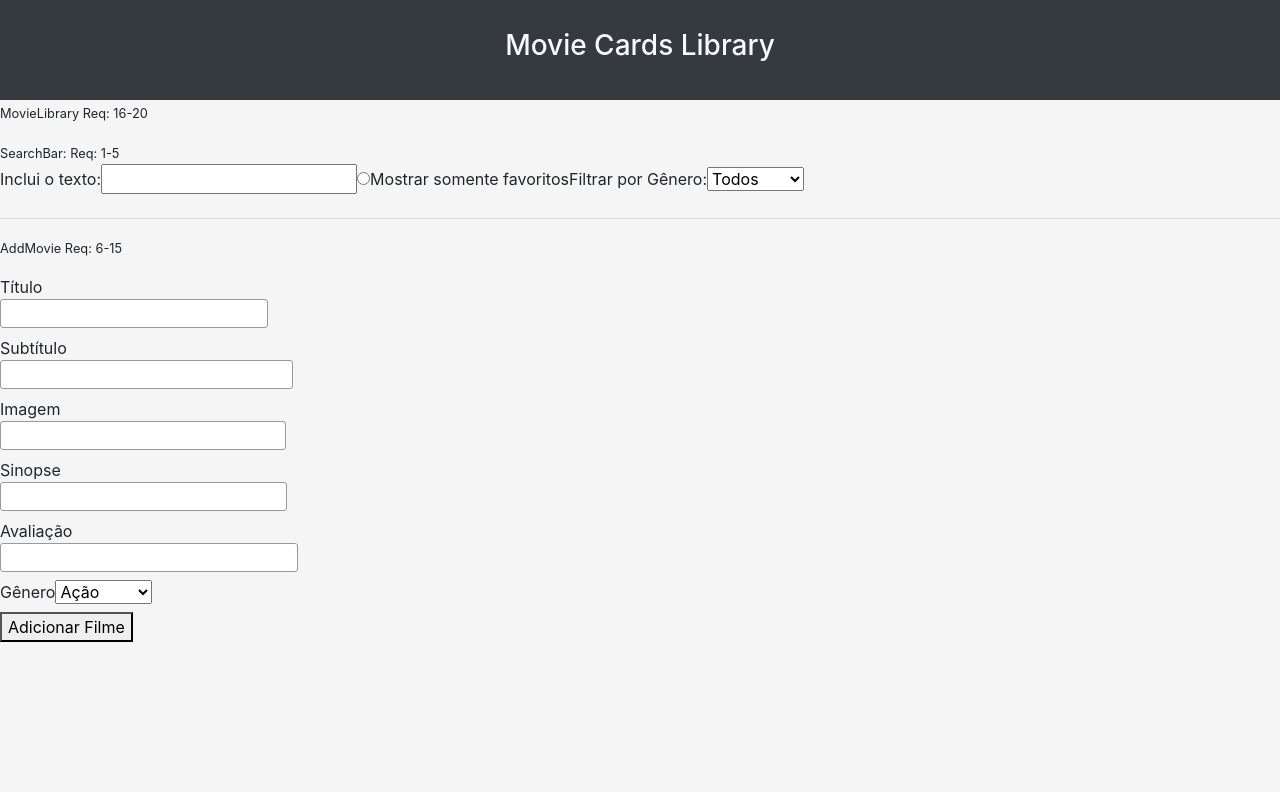
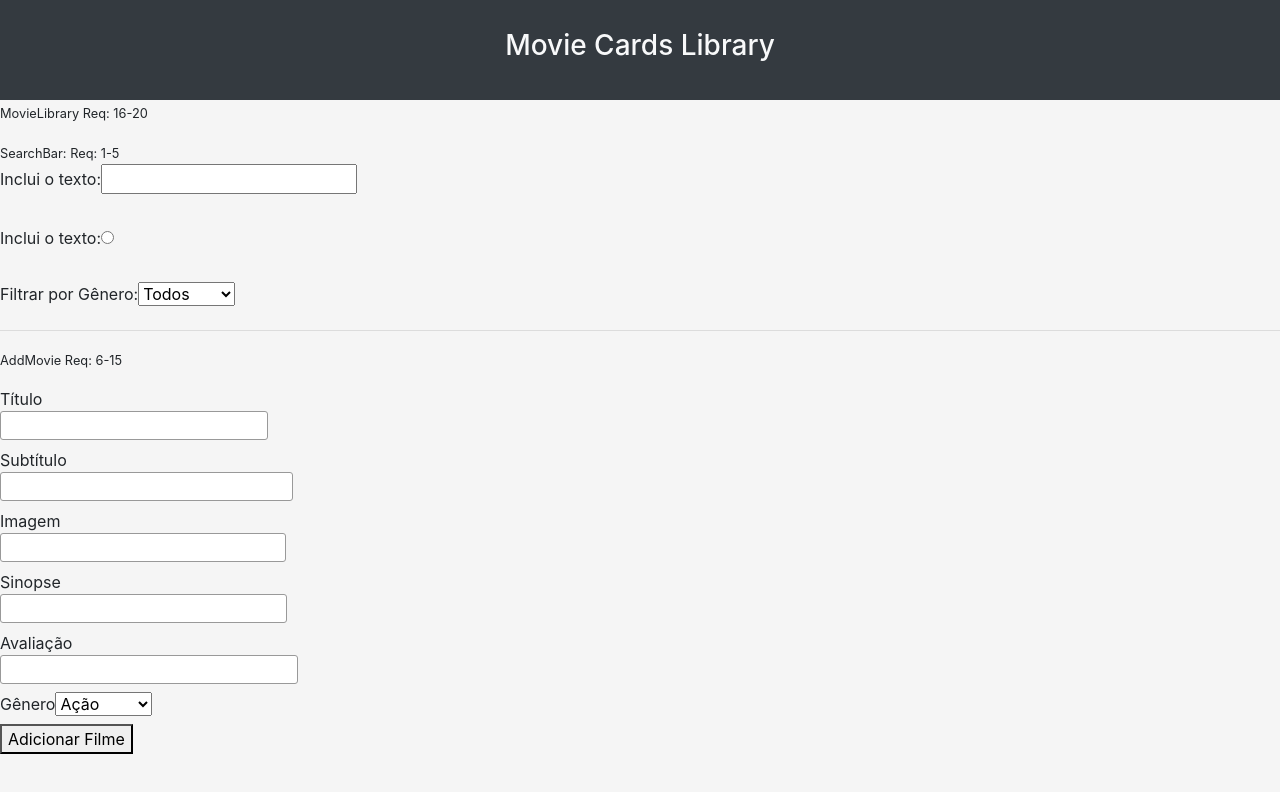
Before and after one commit to tryber/sd-04-block12-project-movie-card-library-stateful, a React (Create React App) app: page / in a window 1280 px wide. Shown: the top 792 px of the page. Built offline with nearby package versions, Linux system fonts and the light colour scheme.

Commit message:
initial requirements

```diff
--- a/src/components/AddMovie.jsx
+++ b/src/components/AddMovie.jsx
@@ -12,27 +12,17 @@ class AddMovie extends Component {
   constructor(props) {
     super(props);
     this.state = initialState; // https://bit.ly/2UjQzyh
+    this.handleChange = this.handleChange.bind(this);
+    this.resetBuilder = this.resetBuilder.bind(this);
   }
   // https://bit.ly/3cJhOsq
-  handleChange = (e) => this.setState({ [e.target.name]: e.target.value });
+  handleChange(e) {
+    this.setState({ [e.target.name]: e.target.value });
+  }
   // https://bit.ly/2UjQzyh
-  resetBuilder = (values) => {
+  resetBuilder(values) {
     this.setState(this.initialState);
-  };
-  //   title = () => {
-  //     return (
-  //       <label htmlFor="title">
-  //         Título
-  //         <input
-  //           type="text"
-  //           name="title"
-  //           // style={sytleForm}
-  //           value={this.state.title}
-  //           onChange={this.handleChange}
-  //         />
-  //       </label>
-  //     );
-  //   };
+  }
   createForm = (key, mark, kind) => {
     const styleForm = {
       width: '100%',
@@ -58,12 +48,7 @@ class AddMovie extends Component {
     return (
       <label htmlFor="genre">
         Gênero
-        <select
-          name="genre"
-          //   style={sytleForm}
-          value={this.state.genre}
-          onChange={this.handleChange}
-        >
+        <select name="genre" value={this.state.genre} onChange={this.handleChange}>
           <option value="action">Ação</option>
           <option value="comedy">Comédia</option>
           <option value="thriller">Suspense</option>
@@ -98,6 +83,22 @@ class AddMovie extends Component {
 }
 
 export default AddMovie;
+
+//   title = () => {
+//     return (
+//       <label htmlFor="title">
+//         Título
+//         <input
+//           type="text"
+//           name="title"
+//           // style={sytleForm}
+//           value={this.state.title}
+//           onChange={this.handleChange}
+//         />
+//       </label>
+//     );
+//   };
+
 // const { onClick } = this.props;
 // const styleForm = { width: '100%' };
 // const input = (name, value, onChange) => {
--- a/src/components/SearchBar.jsx
+++ b/src/components/SearchBar.jsx
@@ -2,46 +2,42 @@
 import React, { Component } from 'react';
 
 class SearchBar extends Component {
-  textIncluded = (searchText, onSearchTextChange) => {
+  createForm(alias, kind, grade, change) {
     return (
-      <label htmlFor="textIncluded">
-        Inclui o texto:
-        <input
-          type="text"
-          width="200px"
-          name="textIncluded"
-          // style={input}
-          value={searchText}
-          onChange={() => onSearchTextChange}
-        />
-      </label>
-      // <br />
+      <div>
+        <label htmlFor={alias}>
+          Inclui o texto:
+          <input type={kind} name={alias} value={grade} onChange={change} />
+        </label>
+      </div>
     );
-  };
-  favoriteOnly = (bookmakedOnly, onBookmarkedChange) => {
-    return (
-      <label htmlFor="favOnly">
-        <input
-          type="radio"
-          name="favOnly"
-          value={bookmakedOnly}
-          onChange={() => onBookmarkedChange}
-        />
-        Mostrar somente favoritos
-      </label>
-      // <br />
-    );
-  };
-  genreFilter = (selectedGenre, onSelectedGenreChange) => {
+  }
+  // textIncluded() {
+  //   const { searchText, onSearchTextChange } = this.props;
+  //   return (
+  //     <div>
+  //       <label htmlFor="textIncluded">
+  //         Inclui o texto:
+  //         <input type="text" name="textIncluded" value={searchText} onChange={onSearchTextChange} />
+  //       </label>
+  //     </div>
+  //   );
+  // }
+  // favoriteOnly() {
+  //   const { bookmakedOnly, onBookmarkedChange } = this.props;
+  //   return (
+  //     <label htmlFor="favOnly">
+  //       <input type="radio" name="favOnly" value={bookmakedOnly} onChange={onBookmarkedChange} />
+  //       Mostrar somente favoritos
+  //     </label>
+  //   );
+  // }
+  genreFilter() {
+    const { selectedGenre, onSelectedGenreChange } = this.props;
     return (
       <label htmlFor="genreFilter">
         Filtrar por Gênero:
-        <select
-          name="genreFilter"
-          // style={input}
-          value={selectedGenre}
-          onChange={() => onSelectedGenreChange}
-        >
+        <select name="genreFilter" value={selectedGenre} onChange={onSelectedGenreChange}>
           <option value="">Todos</option>
           <option value="action">Ação</option>
           <option value="comedy">Comédia</option>
@@ -50,25 +46,19 @@ class SearchBar extends Component {
       </label>
       // <br />
     );
-  };
+  }
   render() {
-    const {
-      searchText,
-      bookmakedOnly,
-      selectedGenre,
-      onSearchTextChange,
-      onBookmarkedChange,
-      onSelectedGenreChange,
-    } = this.props;
-    // const input = { width: '100%' };
+    const { searchText, onSearchTextChange, bookmakedOnly, onBookmarkedChange } = this.props;
     return (
       <div>
         <small>SearchBar: Req: 1-5</small>
         <br />
         <form>
-          {this.textIncluded(searchText, onSearchTextChange)}
-          {this.favoriteOnly(bookmakedOnly, onBookmarkedChange)}
-          {this.genreFilter(selectedGenre, onSelectedGenreChange)}
+          {this.createForm('inputText', 'text', searchText, onSearchTextChange)}
+          <br />
+          {this.createForm('favorite', 'radio', bookmakedOnly, onBookmarkedChange)}
+          <br />
+          {this.genreFilter()}
           <br />
         </form>
         <hr />
@@ -78,7 +68,15 @@ class SearchBar extends Component {
 }
 
 export default SearchBar;
-
+// const {
+//   searchText,
+//   bookmakedOnly,
+//   selectedGenre,
+//   onSearchTextChange,
+//   onBookmarkedChange,
+//   onSelectedGenreChange,
+// } = this.props;
+// const input = { width: '100%' };
 // render() {
 //   const {
 //     searchText,
```
